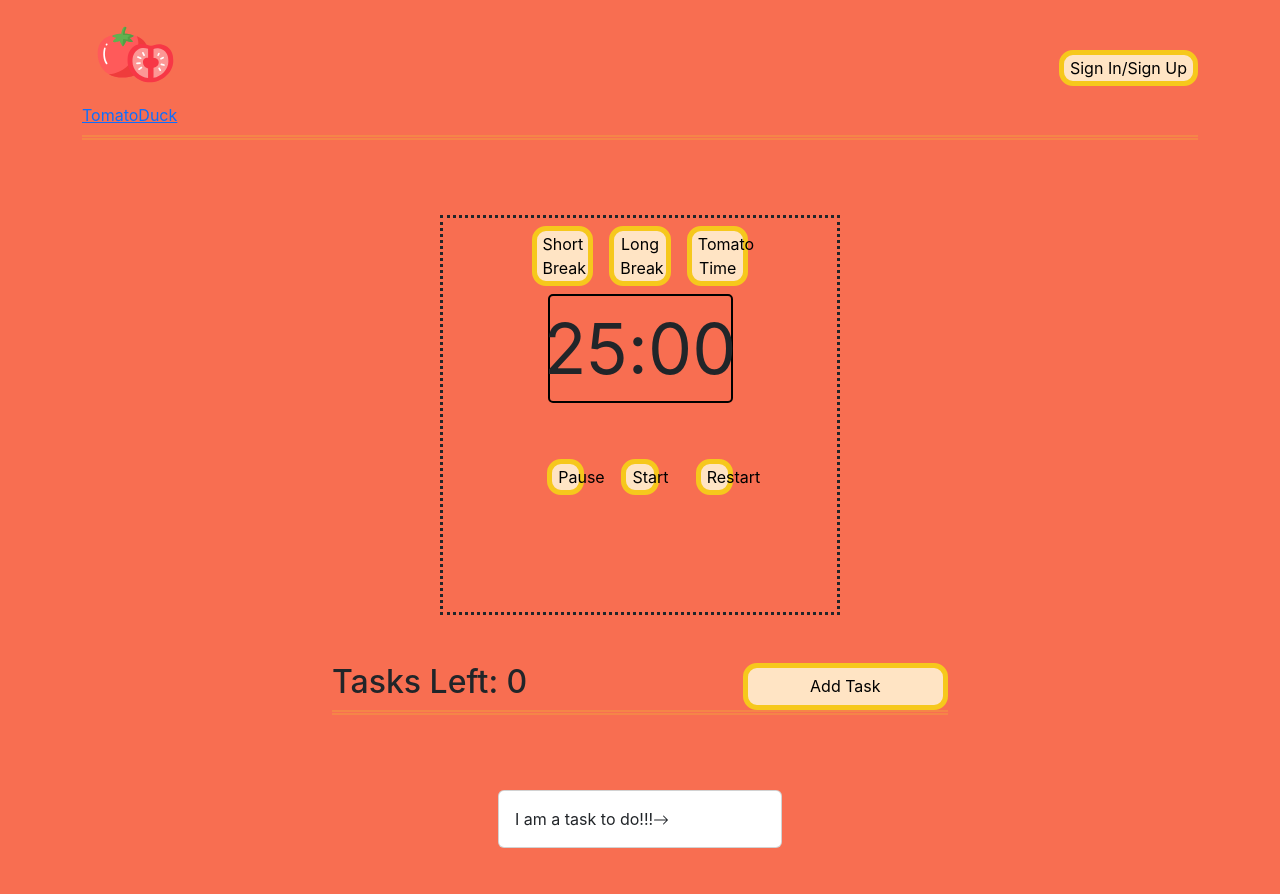
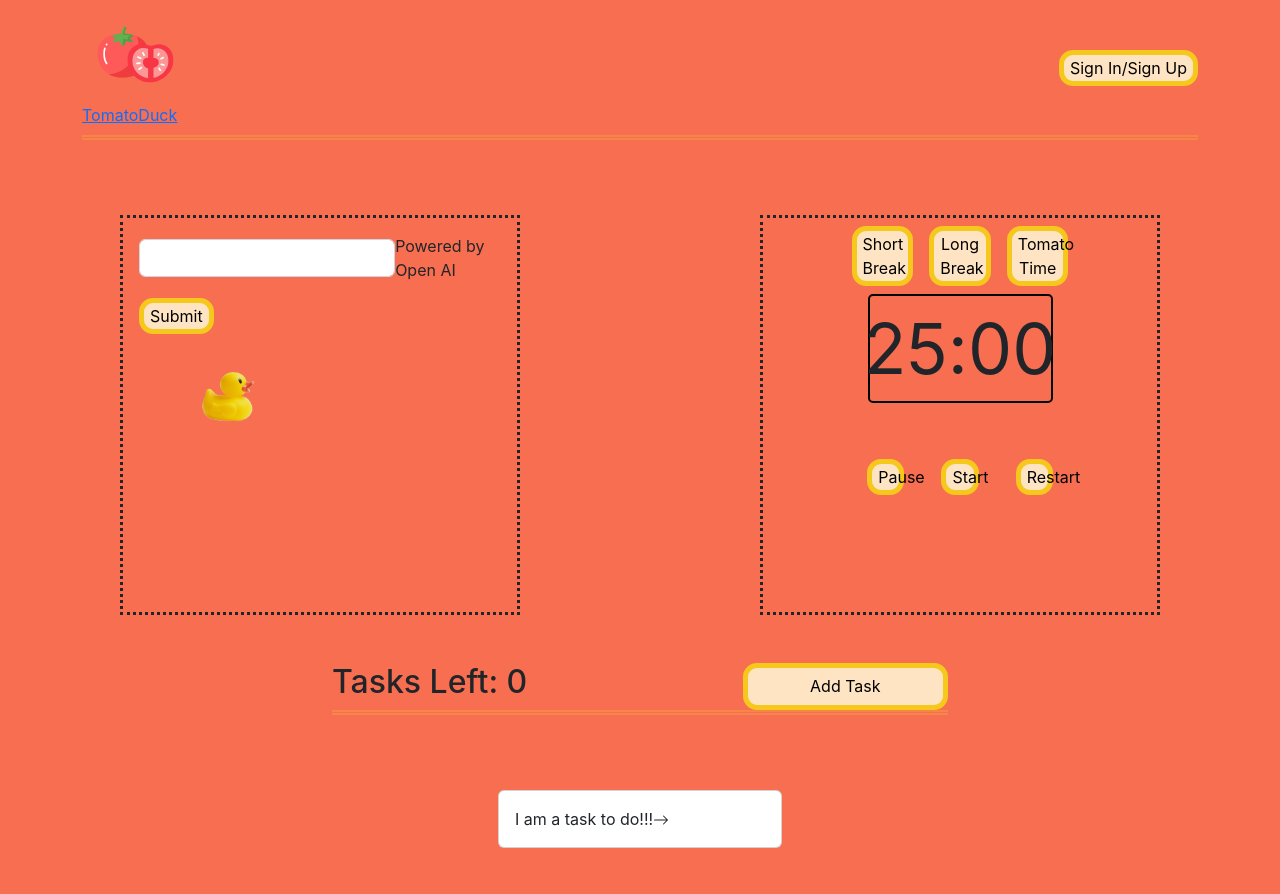
Before and after one commit to indwomt/tomatoduck, a React (Create React App) app in the folder client/: page / in a window 1280 px wide. Shown: the top 894 px of the page. Built offline with nearby package versions, Linux system fonts and the light colour scheme; the HTML template or start-up script is replaced by a standard one.

Commit message:
attempt at styling

```diff
--- a/client/src/App.css
+++ b/client/src/App.css
@@ -94,6 +94,9 @@ background-color: bisque;
 
 
 .chatbox{
+  height: 400px;
+  width:400px;
+  border-style: dotted;
   border-style: dotted;
 
 }
@@ -111,10 +114,18 @@ background-color: bisque;
   width: 40%;
 }
 .duck{
-  background-color: #F86E51;
-  width: 45%;
+  height: 40%;
+  width: 40%;
 }
 .duck-cont{
   display: flex;
-
+  justify-items: center;
 }
+.main{
+  display: flex;
+}
+.input{
+  display: flex;
+  flex-direction: row;
+  align-items: center;
+}
--- a/client/src/components/Tasks.js
+++ b/client/src/components/Tasks.js
@@ -18,7 +18,7 @@ export default function Tasks() {
     console.log(`click`)
     const token = Auth.loggedIn() ? Auth.getToken() : null
     if(!token){
-      return false
+
     }
     try {
       const response = await saveTodo(todo, token)
--- a/client/src/components/chatbot.js
+++ b/client/src/components/chatbot.js
@@ -31,13 +31,13 @@ return (
     <Container className="chatbox p-3">
 
     <Form onSubmit={handleQuestionSubmit}>
+        <div className='input'>
         <Form.Control
-            size="sm"
-            className=''
             type='text'
             value={prompt}
             onChange={e=>setPrompt(e.target.value)}
-        />
+        /><span>Powered by Open AI</span>
+        </div>
         <button className='start-btn mt-3  ' type='submit'>Submit</button>
     </Form>
     <div className='duck-cont mt-3'>
--- a/client/src/pages/main.js
+++ b/client/src/pages/main.js
@@ -6,9 +6,12 @@ import ChatBot from '../components/Chatbot';
 const Main = () => {
     return (
         <>
+        <div className='main'>
+        <ChatBot/>
         <Timer/>
+        </div>
         <Tasks/>
-        <ChatBot/>
+
         </>
     )
 }
```
